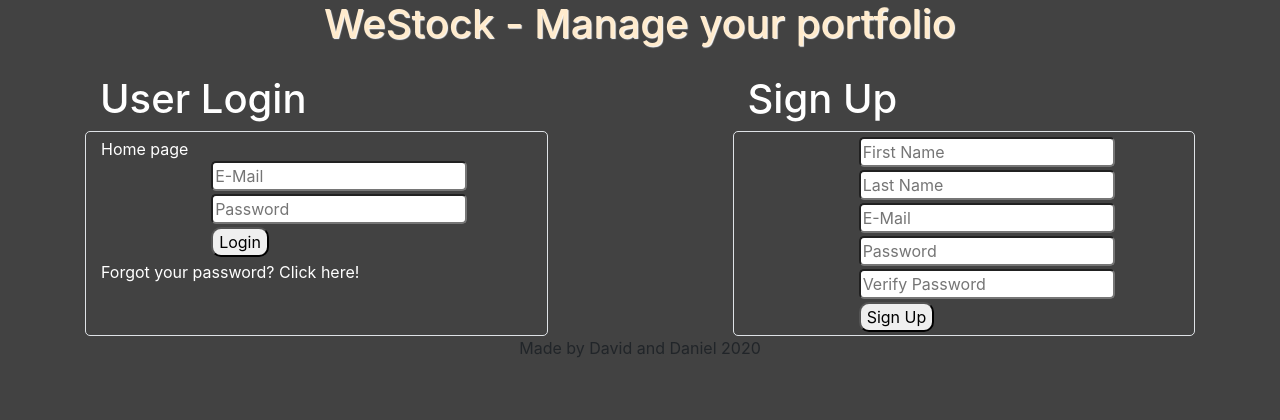
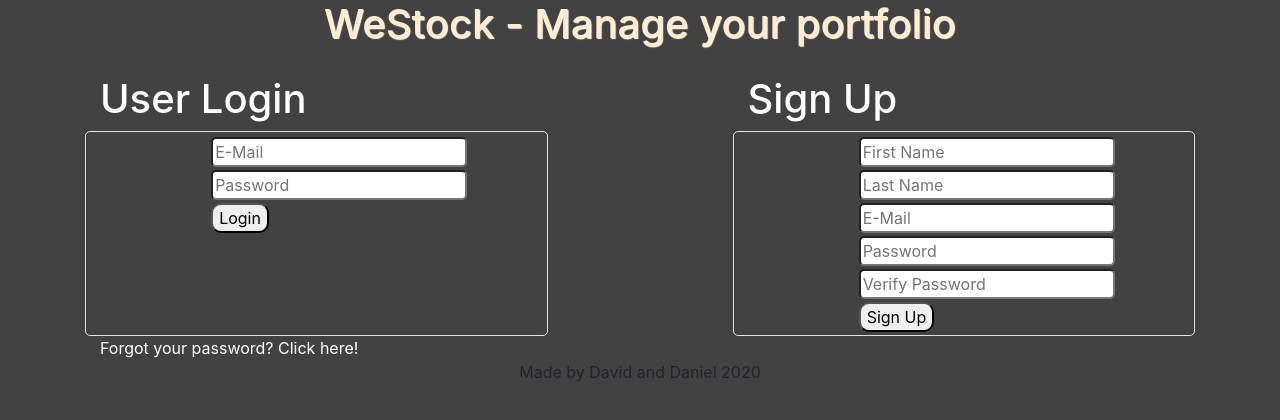
Before and after one commit to StockApp-Org/StockApp, a React (Create React App) app: page / in a window 1280 px wide. Shown: the top 420 px of the page. Built offline with nearby package versions, Linux system fonts and the light colour scheme.

Commit message:
refactor login page to include components of sign up and sign in forms instead of directly on page

```diff
--- /dev/null
+++ b/src/Components/LoginForm.js
@@ -0,0 +1,45 @@
+import React, {Component} from 'react'
+import {Form, Col} from 'react-bootstrap'
+
+class LoginForm extends Component {
+
+    async signIn(e) {
+        e.preventDefault();
+        var email= e.target["email"].value
+        var password = e.target["loginPassword"].value;
+
+        var formData = new FormData();
+        formData.append('Email', email);
+        formData.append('Password', password);
+        await this.props.auth.SignIn(formData)
+        if (JSON.parse(localStorage.getItem('current_user')) != null) {
+                window.location = "/homepage";
+            }
+        }
+
+    render() {
+        return(
+            <div>
+            <form onSubmit={this.signIn.bind(this)} id="loginForm">
+                <Form.Row>
+                    <Col lg={{offset: 3, span: 5}}>
+                    <input id="loginEmail" type="text" name="email" placeholder="E-Mail"></input>
+                    </Col>
+                </Form.Row>
+                <Form.Row>
+                    <Col lg={{offset: 3, span: 5}}>
+                        <input id="loginPassword" type="password" name="loginPassword" placeholder="Password"></input>
+                    </Col>
+                </Form.Row>
+                <Form.Row>
+                    <Col lg={{offset: 3, span: 5}}>
+                        <input type="submit" value="Login"></input>
+                    </Col>
+                </Form.Row>
+            </form>
+            </div>
+        )
+    }
+}
+
+export default LoginForm;
--- a/src/Pages/LoginPage.js
+++ b/src/Pages/LoginPage.js
@@ -1,27 +1,10 @@
 import React, {Component} from 'react';
 import { Container, Row, Col, Form } from 'react-bootstrap';
 import '../Styles/LoginPage.css';
-import { Link } from 'react-router-dom'
 import SignUpForm from '../Components/SignUpForm'
+import LoginForm from '../Components/LoginForm';
 
 class LoginPage extends Component {
-
-    async signIn(e) {
-        e.preventDefault();
-        var email= e.target["email"].value
-        var password = e.target["loginPassword"].value;
-
-        var formData = new FormData();
-        formData.append('Email', email);
-        formData.append('Password', password);
-        await this.props.auth.SignIn(formData)
-        if (JSON.parse(localStorage.getItem('current_user')) != null) {
-                window.location = "/homepage";
-            }
-            else {
-
-            }
-        }
 
     render() {
     return (
@@ -38,51 +21,16 @@ class LoginPage extends Component {
                     </Row>
                     <Row>
                         <Col lg={5} id = "loginDiv" className="form-div border top-padding-5">
-                            <form onSubmit={this.signIn.bind(this)} id="loginForm">
-                            <Link to="/homepage"> Home page</Link>
-                                <Form.Row>
-                                    <Col lg={{offset: 3, span: 5}}>
-                                    <input id="loginEmail" type="text" name="email" placeholder="E-Mail"></input>
-                                    </Col>
-                                </Form.Row>
-                                <Form.Row>
-                                    <Col lg={{offset: 3, span: 5}}>
-                                        <input id="loginPassword" type="password" name="loginPassword" placeholder="Password"></input>
-                                    </Col>
-                                </Form.Row>
-                                <Form.Row>
-                                    <Col lg={{offset: 3, span: 5}}>
-                                        <input type="submit" value="Login"></input>
-                                    </Col>
-                                </Form.Row>
-                            </form>
-                            <a href="/">Forgot your password? Click here!</a>
+                            <LoginForm auth={this.props.auth}/>
                         </Col>
                         <Col lg={2}></Col>
                         <Col lg={5} id="signUpDiv" className="form-div border top-padding-5 display-block">
                             <SignUpForm/>
-                            {/*<form method="POST" id="signUpForm">
-                                <Form.Row>
-                                    <Col lg={{offset: 3, span: 5}}>
-                                        <input type="text" name="email" placeholder="E-Mail"></input>
-                                    </Col>
-                                </Form.Row>
-                                <Form.Row>
-                                    <Col lg={{offset: 3, span: 5}}>
-                                        <input type="password" name="signUpPassword" placeholder="Password"></input>
-                                    </Col>
-                                </Form.Row>
-                                <Form.Row>
-                                    <Col lg={{offset: 3, span: 5}}>
-                                        <input type="password" name="verifyPassword" placeholder="Verify Password"></input>
-                                    </Col>
-                                </Form.Row>
-                                <Form.Row>
-                                    <Col lg={{offset: 3, span: 5}}>
-                                        <input type="submit" value="Sign Up"></input>
-                                    </Col>
-                                </Form.Row>
-                            </form>*/}
+                        </Col>
+                    </Row>
+                    <Row>
+                        <Col lg={12}>
+                            <a href="/">Forgot your password? Click here!</a>
                         </Col>
                     </Row>
                 </Container>
```
